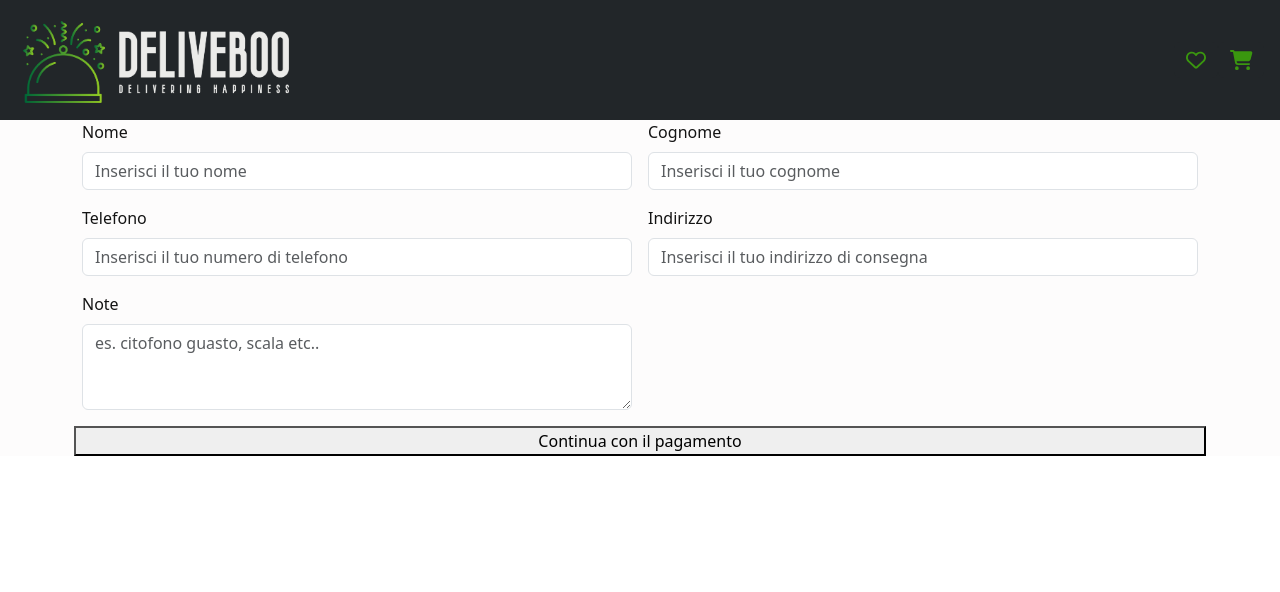
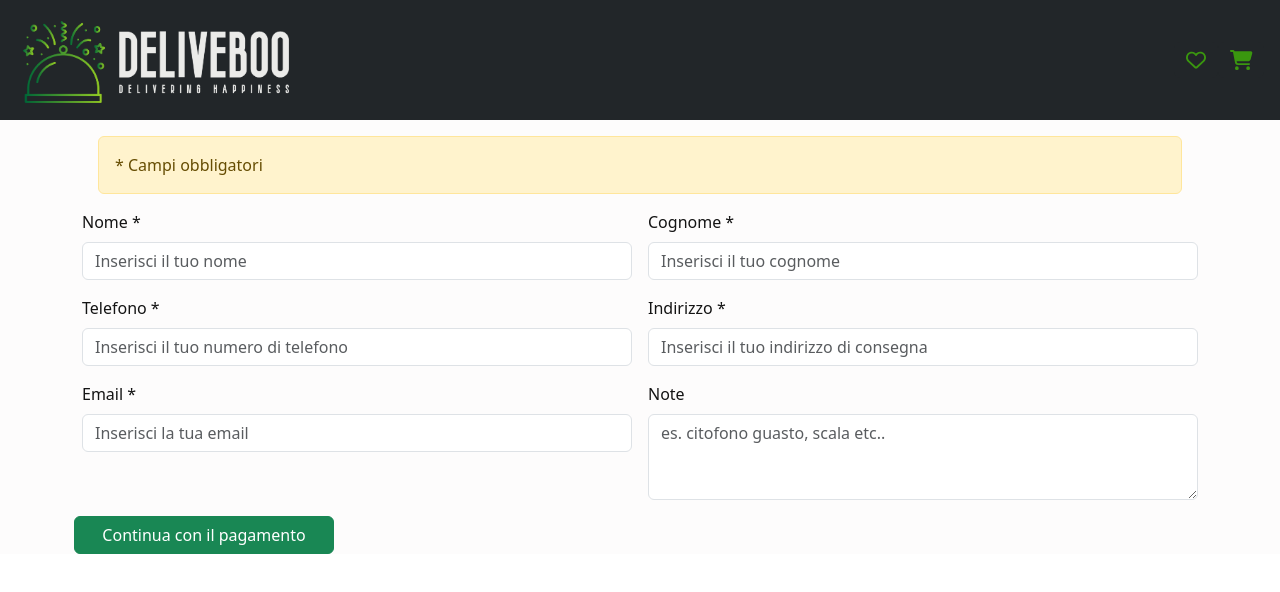
Before and after one commit to RodiaGiordano/DeliveBoo_Team7_Vue, a Vue app: page /test in a window 1280 px wide. Shown: the top 592 px of the page. Built offline with nearby package versions, Linux system fonts and the light colour scheme.

Commit message:
add email in user form

```diff
--- a/src/pages/TestPage.vue
+++ b/src/pages/TestPage.vue
@@ -31,7 +31,7 @@ export default {
 
   methods: {
     isValid(formData) {
-      return formData.name !== '' && formData.lastName !== '' && formData.tel.match(/^\d+$/) && formData.tel !== '' && formData.address !== '';
+      return formData.name !== '' && formData.lastName !== '' && formData.tel.match(/^\d+$/) && formData.tel !== '' && formData.address !== '' && formData.email !== '';
     },
 
     sendOrder() {
@@ -80,6 +80,7 @@ export default {
         lastName: this.$refs.inputLastName.value,
         tel: this.$refs.inputTell.value.replace(/\s+/g, ''),
         address: this.$refs.inputAddress.value,
+        email: this.$refs.inputEmail.value,
         note: this.$refs.inputNote.value,
       };
 
@@ -105,29 +106,33 @@ export default {
       <strong role="status">Loading...</strong>
       <div class="spinner-border ms-auto" aria-hidden="true"></div>
     </div>
-
+    <div v-if="dataForm" class="alert alert-warning m-3" role="alert">* Campi obbligatori</div>
     <form v-if="dataForm" @submit.prevent="submitForm" class="row g-3" id="ciao">
       <div class="col-md-6">
-        <label for="inputName" class="form-label">Nome</label>
+        <label for="inputName" class="form-label">Nome *</label>
         <input type="text" class="form-control" id="inputname" ref="inputName" placeholder="Inserisci il tuo nome" pattern="[A-Za-z ']+" title="Inserisci un nome valido (solo lettere e spazi)" required />
       </div>
       <div class="col-md-6">
-        <label for="inputLastName" class="form-label">Cognome</label>
+        <label for="inputLastName" class="form-label">Cognome *</label>
         <input type="text" class="form-control" id="inputLastName" ref="inputLastName" placeholder="Inserisci il tuo cognome" pattern="[A-Za-z ']+" title="Inserisci un cognome valido (solo lettere e spazi)" required />
       </div>
       <div class="col-6">
-        <label for="inputTell" class="form-label">Telefono</label>
+        <label for="inputTell" class="form-label">Telefono *</label>
         <input type="text" class="form-control" id="inputTell" ref="inputTell" placeholder="Inserisci il tuo numero di telefono" pattern="[0-9]{9,15}" title="Inserisci un numero di telefono valido" maxlength="15" minlength="9" required />
       </div>
       <div class="col-6">
-        <label for="inputAddress" class="form-label">Indirizzo</label>
+        <label for="inputAddress" class="form-label">Indirizzo *</label>
         <input type="text" class="form-control" id="inputAddress" ref="inputAddress" placeholder="Inserisci il tuo indirizzo di consegna" title="Inserisci un indirizzo di consegna valido" required />
+      </div>
+      <div class="col-6">
+        <label for="inputEmail" class="form-label">Email *</label>
+        <input type="email" class="form-control" id="inputEmail" ref="inputEmail" placeholder="Inserisci la tua email" title="Inserisci un'email valida" required />
       </div>
       <div class="col-md-6">
         <label for="inputNote" class="form-label">Note</label>
         <textarea class="form-control" ref="inputNote" id="inputNote" rows="3" placeholder="es. citofono guasto, scala etc.."></textarea>
       </div>
-      <button type="submit" @click="submitDataCheck()">Continua con il pagamento</button>
+      <button class="btn btn-success" style="max-width: 260px" type="submit" @click="submitDataCheck()">Continua con il pagamento</button>
     </form>
 
     <div v-if="paymentForm" class="payment mt-2">
```
